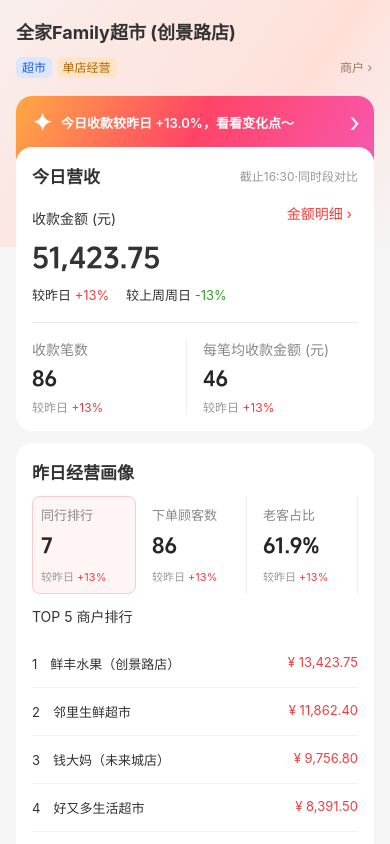
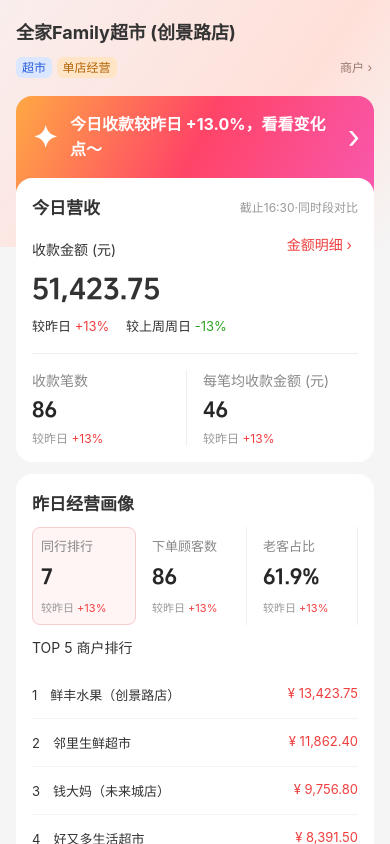
Before and after one commit to Essarai/wangcaibao-mobile, a Next.js app: page / in a window 390 px wide. Built offline with nearby package versions, Linux system fonts and the light colour scheme.

Commit message:
Increase insight banner readability at native mobile size

```diff
--- a/app/globals.css
+++ b/app/globals.css
@@ -63,3 +63,8 @@ html{-webkit-text-size-adjust:100%}
 .chart>div{flex:1;min-width:0;width:auto}
 .chart>div>div{max-width:26px;margin:4px auto}
 .chart small{display:block;height:16px;line-height:16px}
+/* Keep the insight banner legible at the phone's native CSS pixel size. */
+.banner{gap:10px;padding-top:16px;padding-bottom:42px;align-items:center}
+.banner-icon{font-size:30px;line-height:32px;flex-basis:30px}
+.banner-text{font-size:16px;line-height:25px;font-weight:700;white-space:normal}
+.banner-arrow{font-size:32px;line-height:32px;flex-basis:24px}
```
